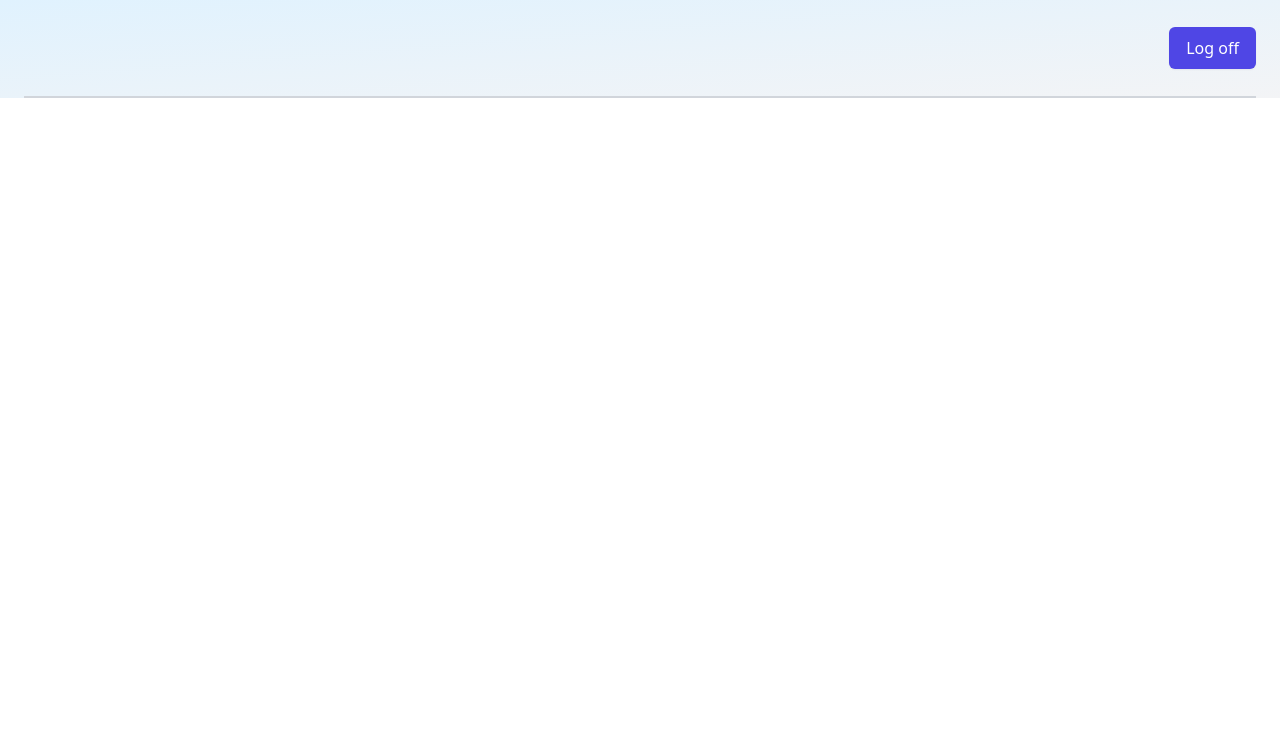
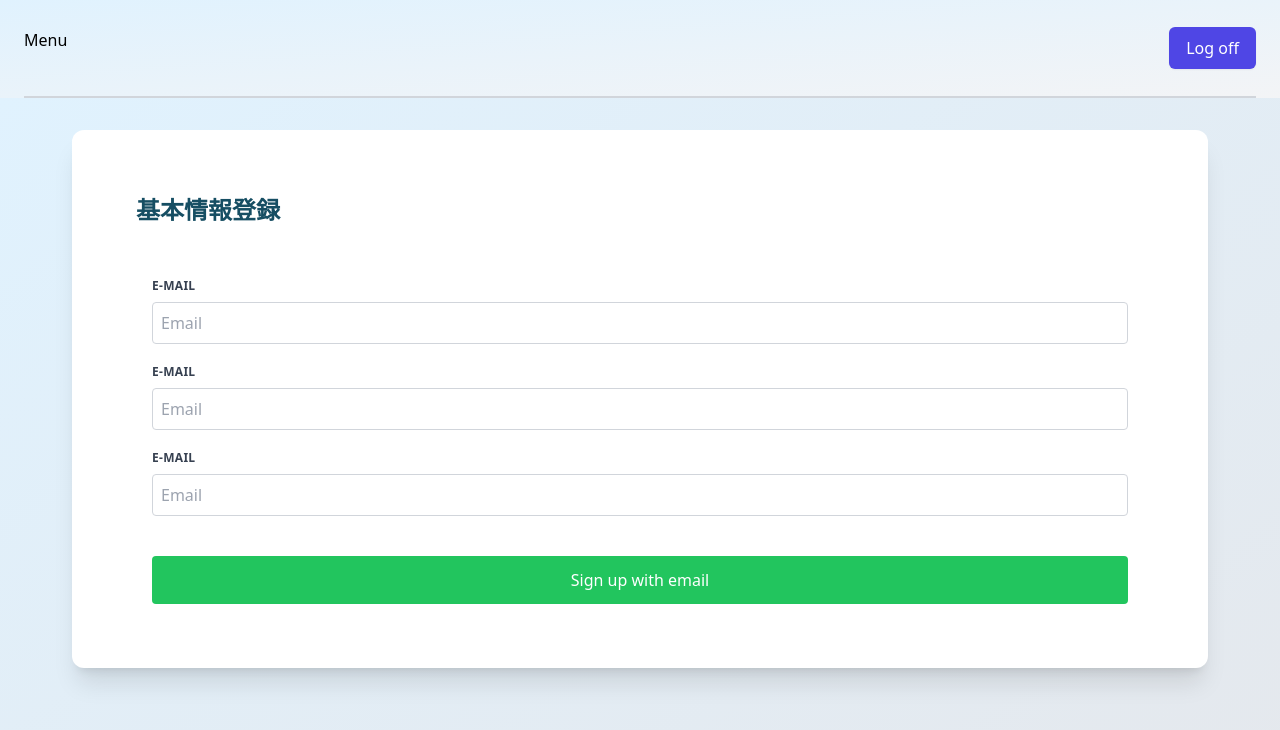
Before and after one commit to myantyuWorld/stackies-app, a Vue app in the folder frontend/vite_fast/: page /register in a window 1280 px wide. Shown: the top 730 px of the page. Built offline with nearby package versions, Linux system fonts and the light colour scheme.

Commit message:
Add 基本情報登録画面

```diff
--- a/frontend/vite_fast/src/App.vue
+++ b/frontend/vite_fast/src/App.vue
@@ -22,6 +22,7 @@ import HelloWorld from './components/HelloWorld.vue'
             <span class="sr-only">Your Company</span>
             <img alt="Vue logo" class="h-8 w-auto sm:h-10" src="@/assets/sample.jpeg" />
           </a>
+          <RouterLink to="/menu">Menu</RouterLink>
         </div>
         <div class="-my-2 -mr-2 md:hidden">
           <button type="button"
--- a/frontend/vite_fast/src/router/index.ts
+++ b/frontend/vite_fast/src/router/index.ts
@@ -3,6 +3,7 @@ import HomeView from '../views/HomeView.vue'
 import LoginView from '../views/LoginView.vue'
 import MenuView from '../views/MenuView.vue'
 import MasterDataView from '../views/MasterDataView.vue'
+import RegisterView from '../views/RegisterView.vue'
 
 const router = createRouter({
   history: createWebHistory(import.meta.env.BASE_URL),
@@ -35,6 +36,11 @@ const router = createRouter({
       name : 'master',
       component : MasterDataView
     },
+    {
+      path : '/register',
+      name : 'register',
+      component : RegisterView
+    },
   ]
 })
 
--- a/frontend/vite_fast/src/views/MenuView.vue
+++ b/frontend/vite_fast/src/views/MenuView.vue
@@ -34,11 +34,10 @@ import { RouterLink, RouterView } from 'vue-router'
                                 <button
                                     class="group h-12 px-6 border-2 border-gray-300 rounded-full transition duration-300 hover:border-blue-400 focus:bg-blue-50 active:bg-blue-100">
                                     <div class="relative flex items-center space-x-4 justify-center">
-                                        <a href="">
-
+                                        <RouterLink to="/register">
                                             <span
                                                 class="block w-max font-semibold tracking-wide text-gray-700 text-sm transition duration-300 group-hover:text-blue-600 sm:text-base">会員登録(暫定）</span>
-                                        </a>
+                                        </RouterLink>
                                     </div>
                                 </button>
                             </div>
--- /dev/null
+++ b/frontend/vite_fast/src/views/RegisterView.vue
@@ -0,0 +1,81 @@
+<script setup lang="ts">
+import MasterData from '../components/MasterData.vue'
+</script>
+
+<template>
+  <div class="py-8 bg-gradient-to-br from-sky-100 to-gray-200">
+    <div class="flex-col items-center justify-center px-6 py-8 mx-auto md:h-screen lg:py-0">
+      <div class="relative container m-auto px-0 text-gray-500 md:px-0 xl:px-12">
+        <div class="m-auto">
+          <div class="rounded-xl bg-white shadow-xl">
+            <div class="p-6 sm:p-16">
+
+              <div class="space-y-4">
+                <h2 class="mb-8 text-2xl text-cyan-900 font-bold">基本情報登録</h2>
+              </div>
+
+              <div class="flex bg-white">
+                <div class="w-full px-4 shadow-none">
+                  <!-- イニシャル、住所、資格（名前、取得時期）、学歴、生年月日、自己PR） -->
+                  <form action="#" class="p-0">
+                    <div class="mt-5">
+
+                      <div>
+                        <label class="block uppercase tracking-wide text-gray-700 text-xs font-bold mb-2"
+                          for="grid-password">
+                          E-mail
+                        </label>
+                        <input type="text"
+                          class="block w-full p-2 border rounded border-gray-300 focus:outline-none focus:ring-1 focus:ring-gray-400 focus:border-transparent "
+                          placeholder="Email">
+                      </div>
+
+                    </div>
+                    <div class="mt-5">
+
+                      <div>
+                        <label class="block uppercase tracking-wide text-gray-700 text-xs font-bold mb-2"
+                          for="grid-password">
+                          E-mail
+                        </label>
+                        <input type="text"
+                          class="block w-full p-2 border rounded border-gray-300 focus:outline-none focus:ring-1 focus:ring-gray-400 focus:border-transparent "
+                          placeholder="Email">
+                      </div>
+
+                    </div>
+                    <div class="mt-5">
+
+                      <div>
+                        <label class="block uppercase tracking-wide text-gray-700 text-xs font-bold mb-2"
+                          for="grid-password">
+                          E-mail
+                        </label>
+                        <input type="text"
+                          class="block w-full p-2 border rounded border-gray-300 focus:outline-none focus:ring-1 focus:ring-gray-400 focus:border-transparent "
+                          placeholder="Email">
+                      </div>
+
+                    </div>
+
+                    <div class="mt-10">
+                      <input type="submit" value="Sign up with email"
+                        class="py-3 bg-green-500 text-white w-full rounded hover:bg-green-600">
+                    </div>
+                  </form>
+
+                </div>
+              </div>
+
+            </div>
+          </div>
+        </div>
+      </div>
+    </div>
+  </div>
+
+
+
+
+
+</template>
```
